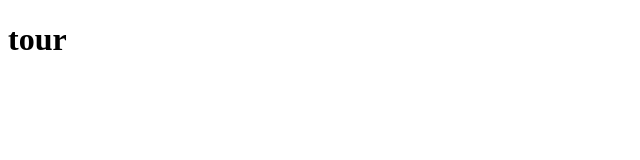
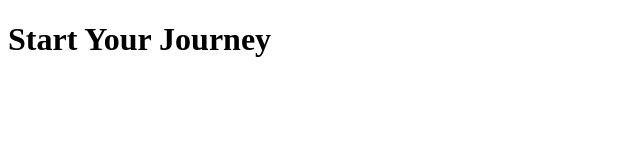
Before and after one commit to Siddhusoni/tour, a plain HTML site: page index.html in a window 1280 px wide. Shown: the whole page, without its empty margins (0-640 px from the left). Drawn offline with Linux system fonts and the light colour scheme.

Commit message:
Update index.html

```diff
--- a/index.html
+++ b/index.html
@@ -6,6 +6,6 @@
     <title>Document</title>
 </head>
 <body>
-    <h1>tour</h1>
+    <h1>Start Your Journey</h1>
 </body>
 </html>
```
